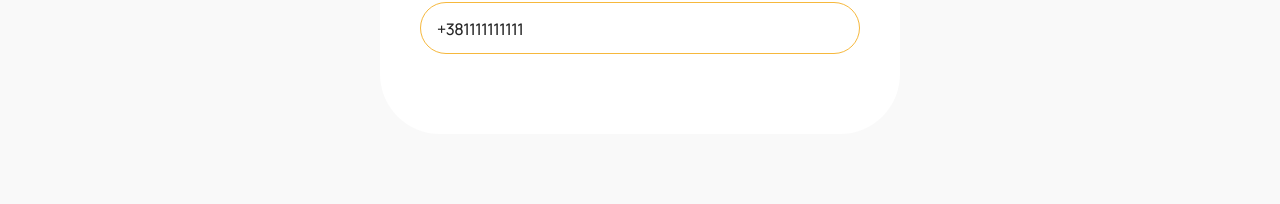
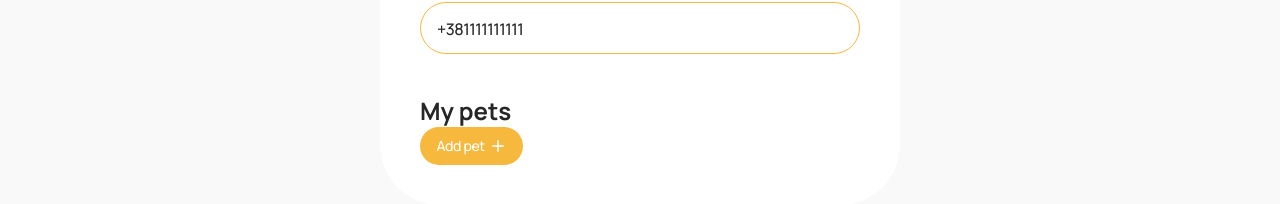
Before and after one commit to AlexandraKhalimon/pet-love-app, a Next.js app: page /profile in a window 1280 px wide. Shown: the part 674-878 px from the top of the page. Built offline with nearby package versions, Linux system fonts and the light colour scheme.

Commit message:
feat(pets-block): create and integrate PetsBlock into UserCard

```diff
--- a/components/PetsBlock/PetsBlock.tsx
+++ b/components/PetsBlock/PetsBlock.tsx
@@ -0,0 +1,13 @@
+import css from "./PetsBlock.module.css";
+import AddPet from "../AddPet/AddPet";
+
+export default function PetsBlock() {
+  return (
+    <>
+      <div className={css.headingContainer}>
+        <h2 className={css.heading}>My pets</h2>
+        <AddPet />
+      </div>
+    </>
+  );
+}
--- a/components/UserCard/UserCard.tsx
+++ b/components/UserCard/UserCard.tsx
@@ -2,6 +2,7 @@ import css from "./UserCard.module.css";
 import EditUserBtn from "../EditUserBtn/EditUserBtn";
 import UserBlock from "../UserBlock/UserBlock";
 import { FullUser } from "@/types/user";
+import PetsBlock from "../PetsBlock/PetsBlock";
 
 interface Props {
   user: FullUser;
@@ -20,6 +21,7 @@ export default function UserCard({ user }: Props) {
         <EditUserBtn />
       </div>
       <UserBlock user={user} />
+      <PetsBlock />
     </section>
   );
 }
```
